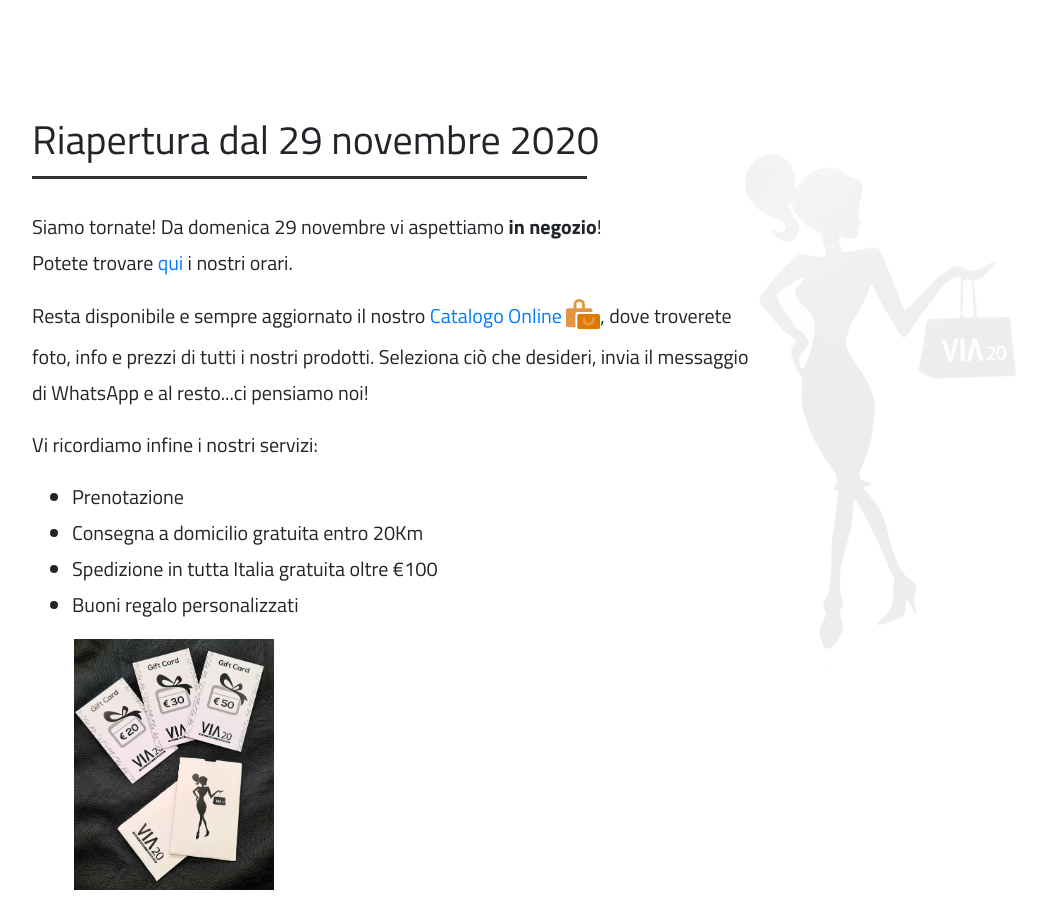
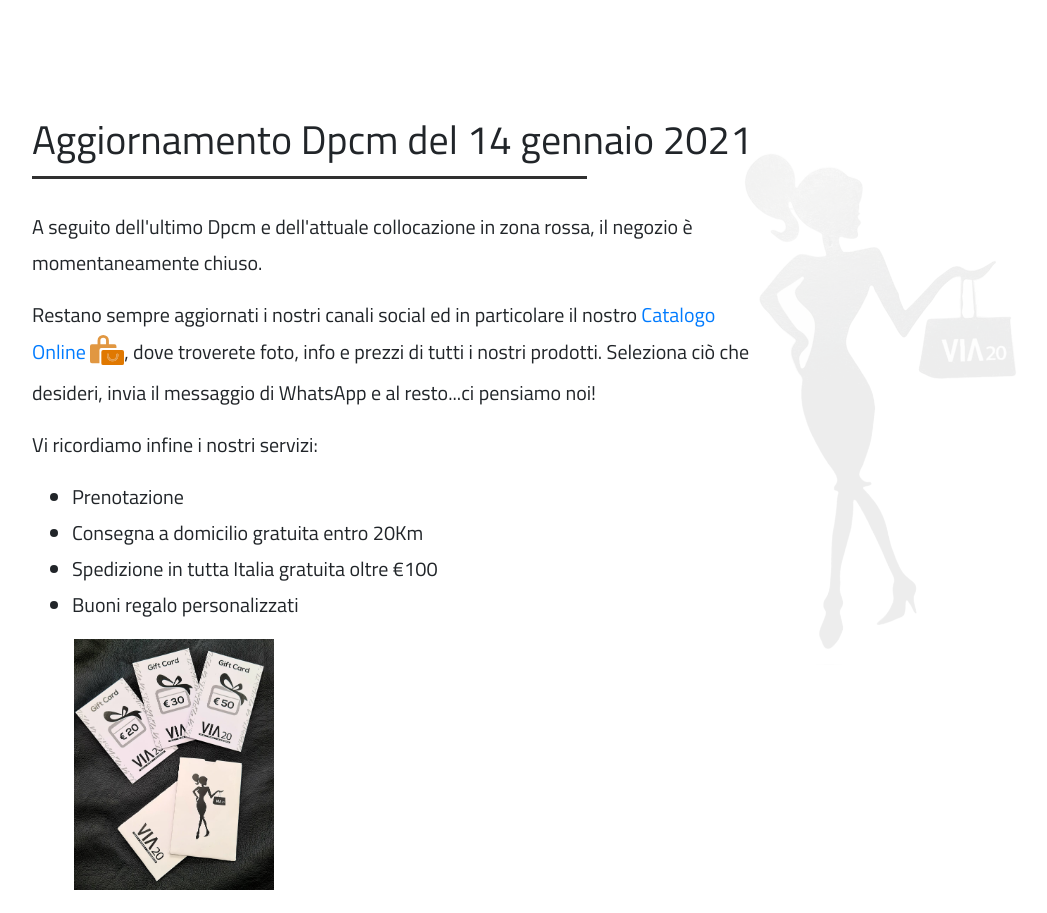
Before and after one commit to silviacalo/via20, a React (Create React App) app: page / in a window 1280 px wide. Shown: the part 1342-2255 px from the top of the page, without its empty margins (53-1100 px from the left). Built offline with nearby package versions, Linux system fonts and the light colour scheme.

Commit message:
dpcm 14 ggennaio

```diff
--- a/src/routes/homepage.js
+++ b/src/routes/homepage.js
@@ -58,18 +58,16 @@ const Homepage = () => {
           <div className="row">
             <div className="col-12">
               <h1 className="section__title">
-                Riapertura dal 29 novembre 2020
+                Aggiornamento Dpcm del 14 gennaio 2021
                 <span className="under-title"></span>
               </h1>
               <div className="row">
                 <div className="col-md-8">
                   <p>
-                    Siamo tornate!
-                    Da domenica 29 novembre vi aspettiamo <strong>in negozio</strong>!<br/>
-                    Potete trovare <Link to="/contatti">qui</Link> i nostri orari.
+                    A seguito dell'ultimo Dpcm e dell'attuale collocazione in zona rossa, il negozio è momentaneamente chiuso.
                   </p>
                   <p>
-                    Resta disponibile e sempre aggiornato il nostro&nbsp;
+                    Restano sempre aggiornati i nostri canali social ed in particolare il nostro&nbsp;
                     <a href="https://www.whatsapp.com/catalog/393517433312/" target="_blank" rel="noopener noreferrer" title="Scopri il nostro catalogo" className="section__link">
                       Catalogo Online <Catalog />
                     </a>,
```
